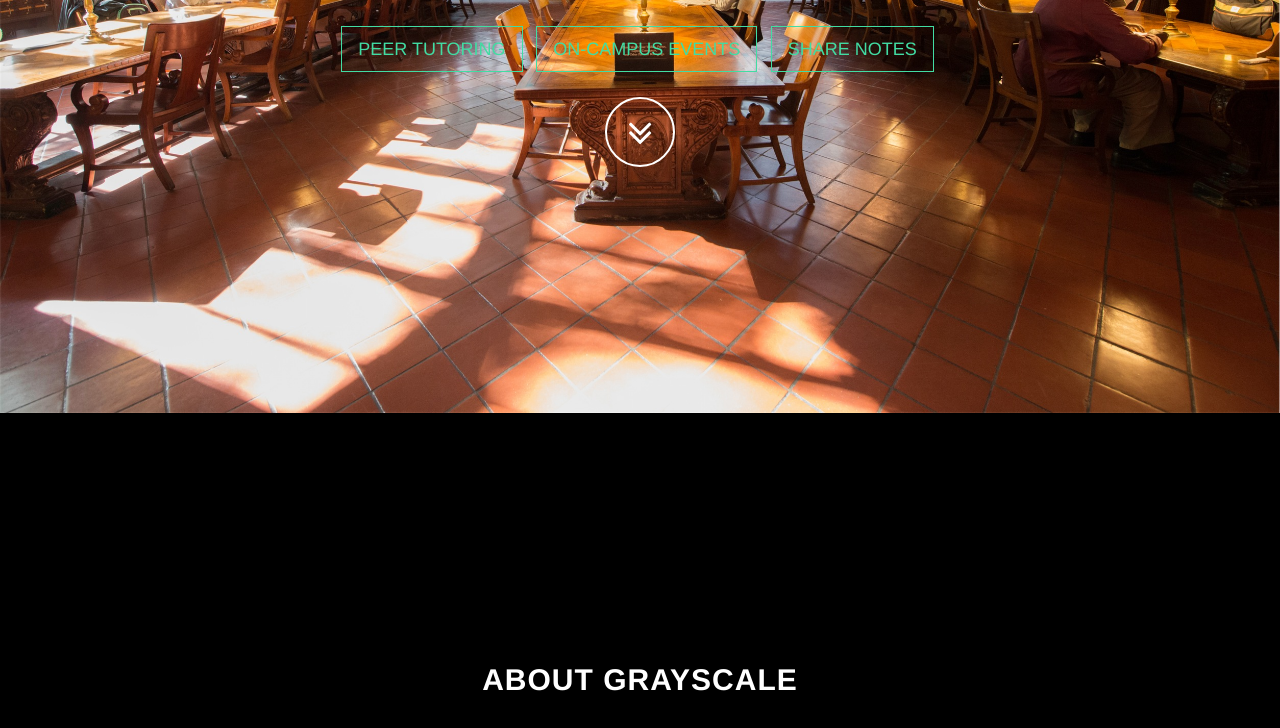
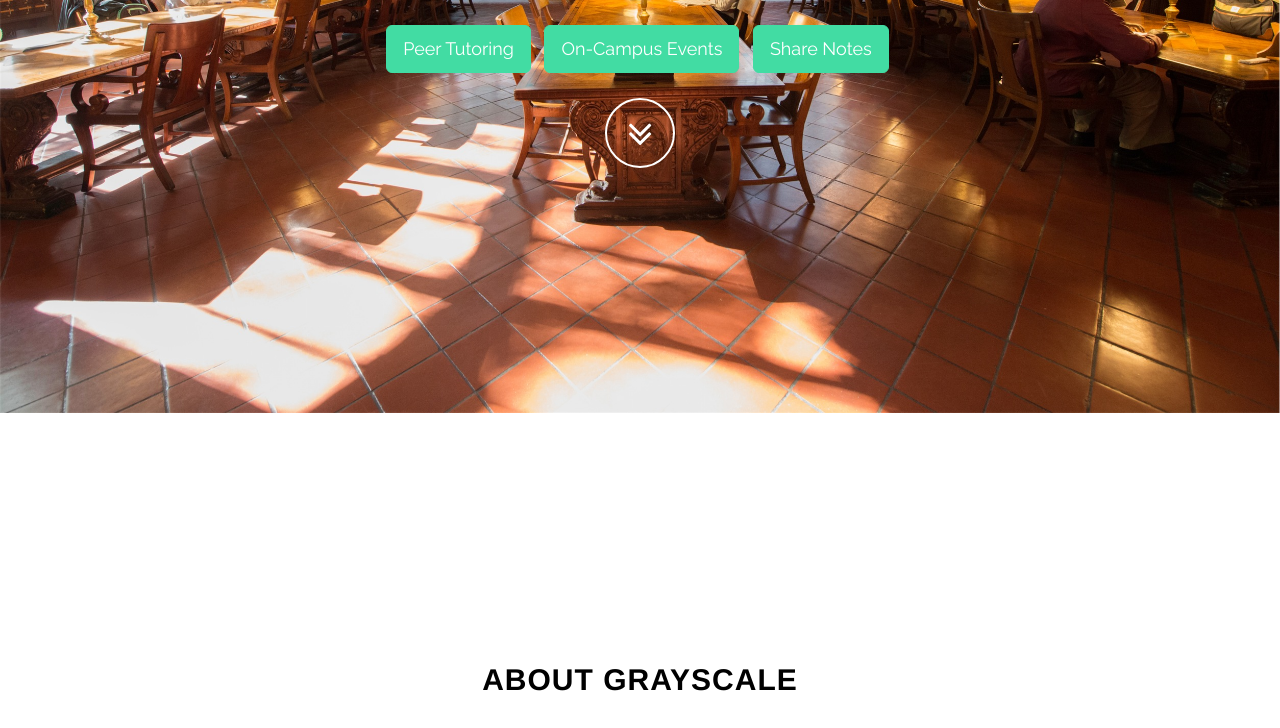
Before and after one commit to medev21/CP_FrontEndPages, a plain HTML site: page index.html in a window 1280 px wide. Shown: the part 387-1115 px from the top of the page. Drawn offline with Linux system fonts and the light colour scheme.

Commit message:
add resize top page buttons

```diff
--- a/css/style.css
+++ b/css/style.css
@@ -3,8 +3,8 @@ body {
     height: 100%;
     /*font-family: Lora,"Helvetica Neue",Helvetica,Arial,sans-serif;*/
     font-family: 'Raleway', sans-serif;
-    color: #fff;
-    background-color: #000;
+    color: #000;
+    background-color: #fff;
 }
 
 html {
@@ -179,6 +179,18 @@ a:focus {
     .intro .intro-body .intro-text {
         font-size: 26px;
     }
+}
+
+.edit-btn{
+  display: inline-block;
+  text-align: center;
+  vertical-align: middle;
+  border-radius: 6px;
+  font-size: 18px;
+  border: 1px solid #42dca3;
+  color: #fff;
+  background-color: #42dca3;
+  padding: 10px 16px;
 }
 
 .btn-circle {
--- a/index.html
+++ b/index.html
@@ -61,9 +61,10 @@
                         <h1 class="brand-heading title">College Perks</h1>
                         <p class="intro-text">A community for more than just tutoring</p>
                         <ul class="list-inline">
-                          <li><a href="#" class="btn btn-default btn-lg">Peer Tutoring</a></li>
-                          <li><a href="#" class="btn btn-default btn-lg">On-Campus Events</a></li>
-                          <li><a href="#" class="btn btn-default btn-lg">Share Notes</a></li>
+                          <li><a href="#" class="edit-btn">Peer Tutoring</a></li>
+                          <li><a href="#" class="edit-btn">On-Campus Events</a></li>
+                          <li><a href="#" class="edit-btn">Share Notes</a></li>
+                          <!-- <li><a href="#" class="btn btn-default btn-lg">Share Notes</a></li> -->
                         </ul>
                         <a href="#about" class="btn btn-circle page-scroll">
                             <i class="fa fa-angle-double-down animated"></i>
```
